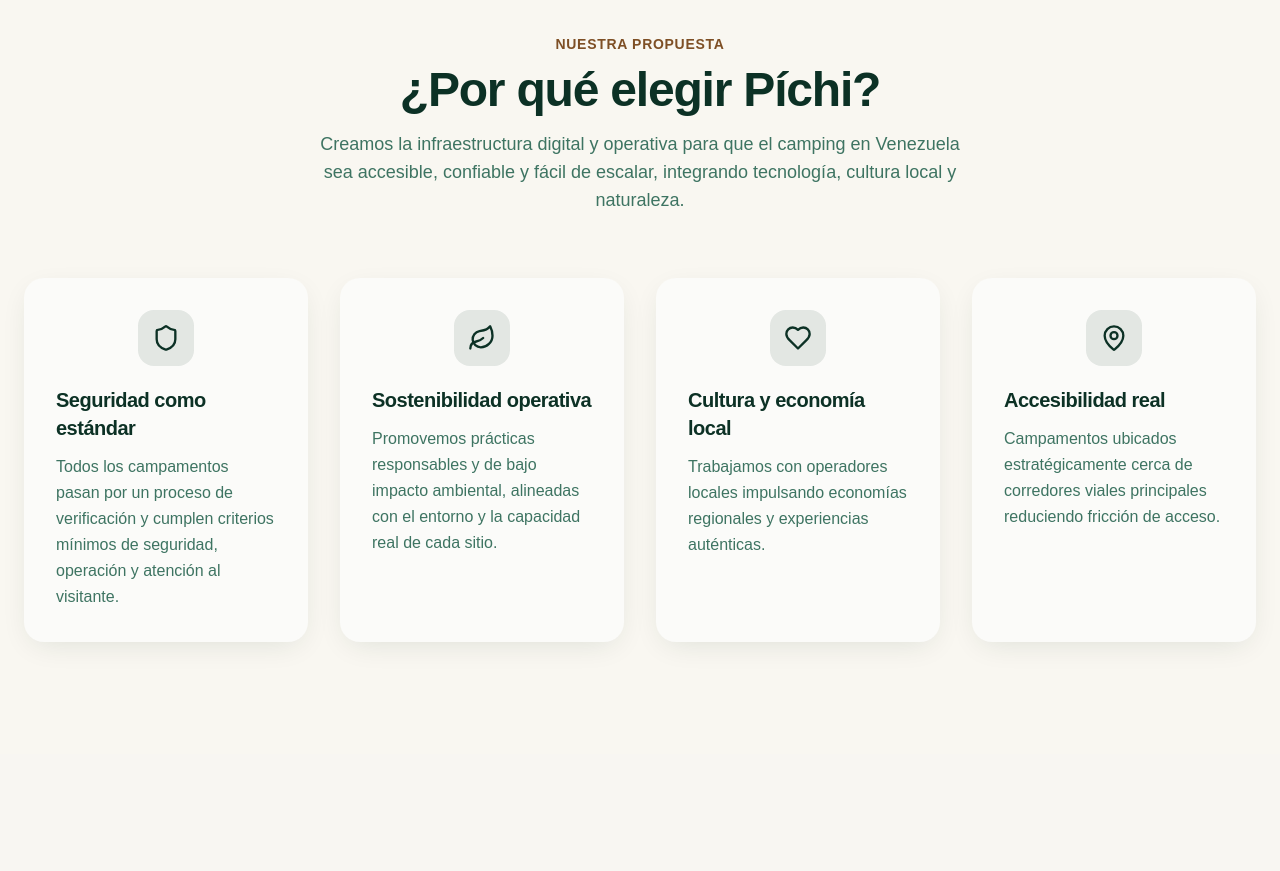
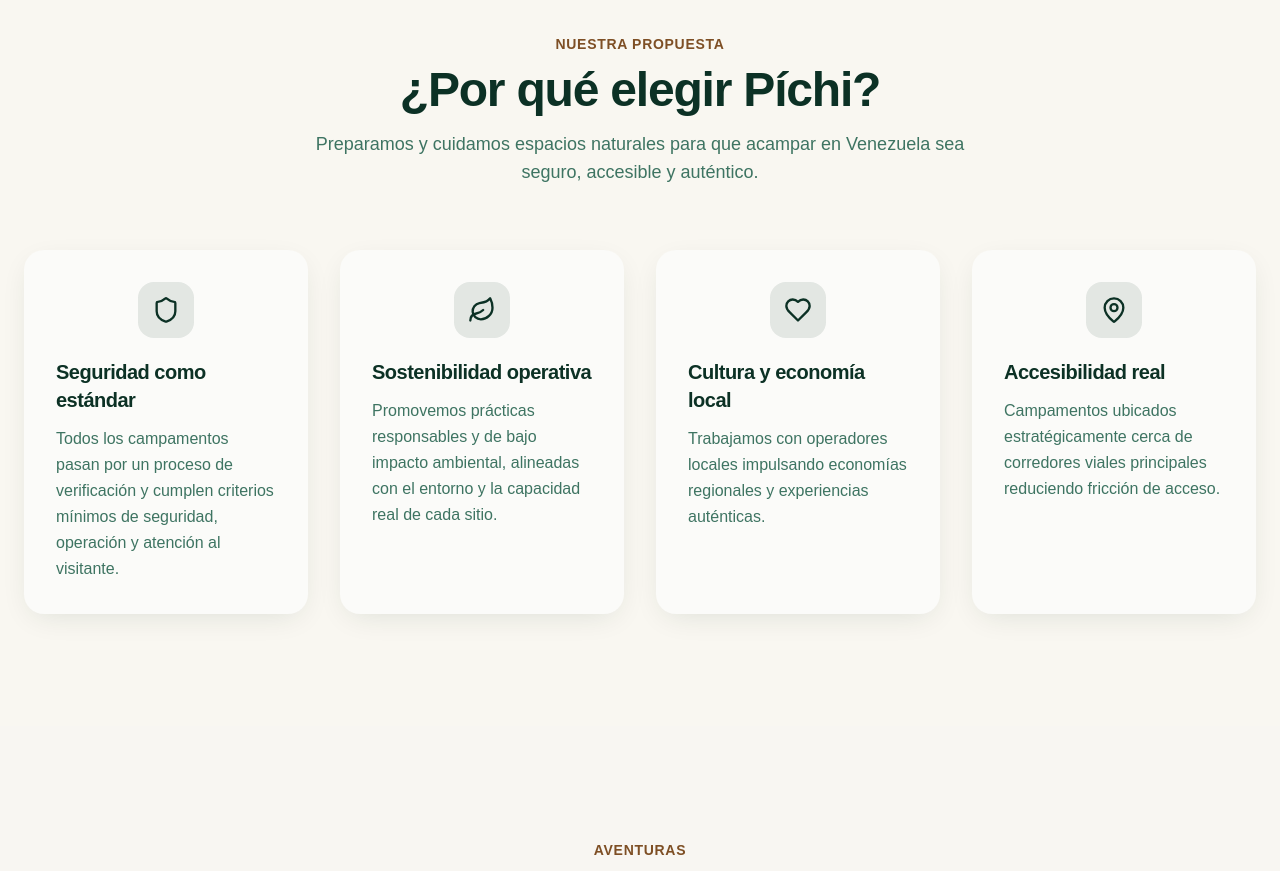
Before and after one commit to lsdR94/pichi-camping, a React (Vite) app: page / in a window 1280 px wide. Shown: the part 880-1751 px from the top of the page. Built offline with nearby package versions, Linux system fonts and the light colour scheme; the HTML template or start-up script is replaced by a standard one.

Commit message:
update why pichi

```diff
--- a/src/components/WhyPichi.tsx
+++ b/src/components/WhyPichi.tsx
@@ -61,9 +61,8 @@ export function WhyPichi() {
             ¿Por qué elegir Píchi?
           </h2>
           <p className="text-muted-foreground max-w-2xl mx-auto text-lg">
-            Creamos la infraestructura digital y operativa para que el camping
-            en Venezuela sea accesible, confiable y fácil de escalar,
-            integrando tecnología, cultura local y naturaleza.
+            Preparamos y cuidamos espacios naturales para que acampar en
+            Venezuela sea seguro, accesible y auténtico.
           </p>
         </motion.div>
 
```
